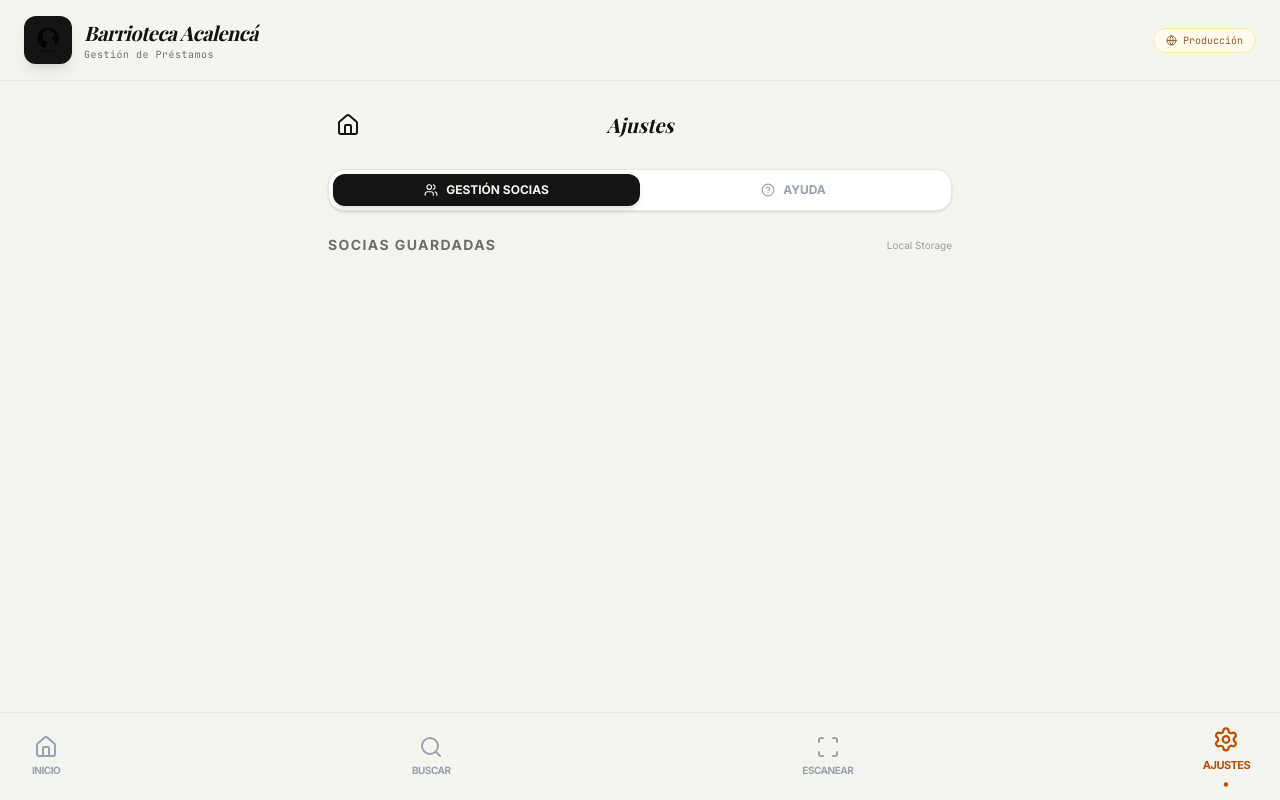
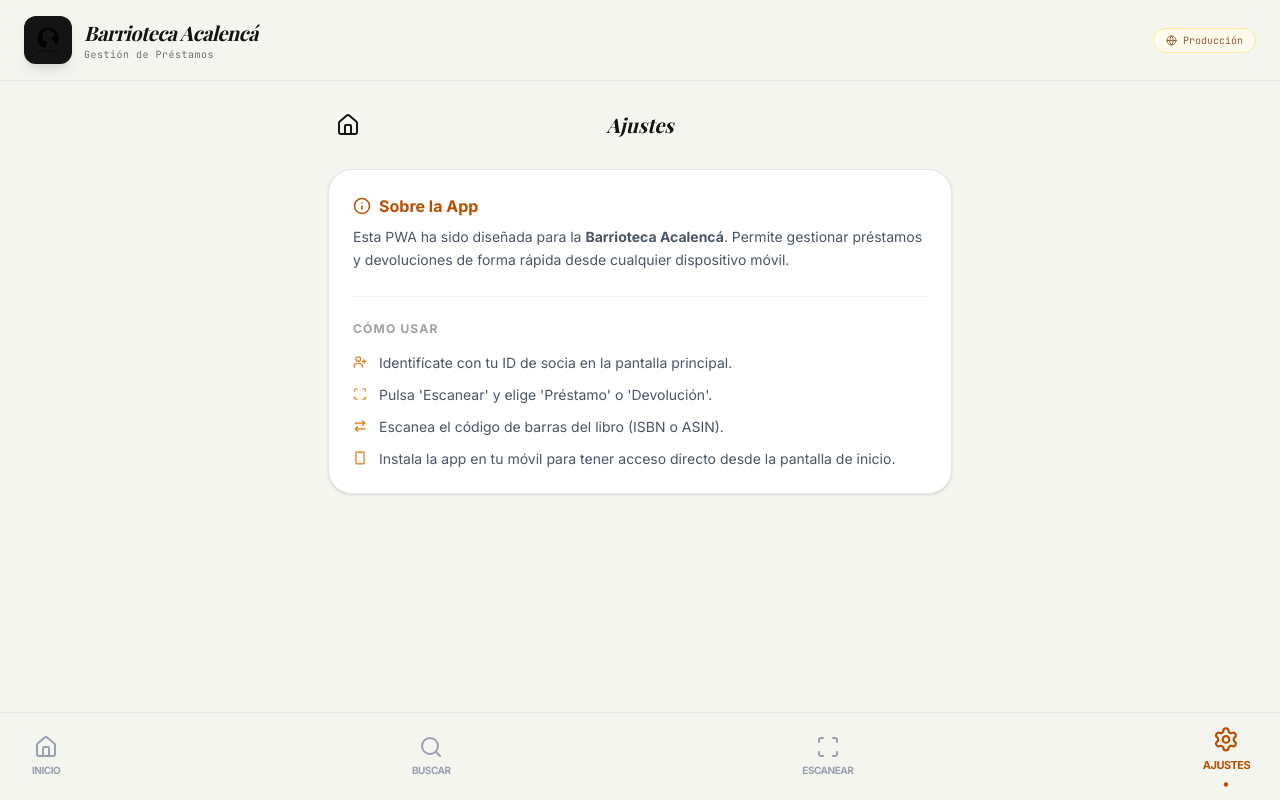
Before and after one commit to jesuscastilla/acalenca-barrioteca-app, a React (Vite) app: page / in a window 1280 px wide. Both pictures are taken after a click on the button "AJUSTES". Built offline with nearby package versions, Linux system fonts and the light colour scheme; a web font is replaced by a local one.

Commit message:
Cambios nuevos

```diff
--- a/src/App.tsx
+++ b/src/App.tsx
@@ -11,15 +11,12 @@ import {
   CheckCircle,
   XCircle,
   ArrowRightLeft,
-  Trash2,
   Code,
   Globe,
   Smartphone,
   Info,
   User,
   UserPlus,
-  Users,
-  Check,
   HelpCircle,
   X,
   Download
@@ -55,7 +52,7 @@ interface TransactionLog {
  */
 export default function App() {
   const [view, setView] = useState<View>('dashboard');
-  const [settingsSubView, setSettingsSubView] = useState<'socia' | 'help'>('socia');
+  const [settingsSubView, setSettingsSubView] = useState<'help'>('help');
   const endpoint = '/api';
   const [selectedAction, setSelectedAction] = useState<ActionType>('prestamo');
   const [manualCode, setManualCode] = useState('');
@@ -395,15 +392,6 @@ export default function App() {
     }
   };
 
-  const handleDeleteUser = (id: string) => {
-    if (window.confirm("¿Seguro que deseas eliminar a esta socia?")) {
-      setUsers(prev => prev.filter(u => u.id !== id));
-      if (activeUserId === id) {
-        setActiveUserId('');
-      }
-    }
-  };
-
   const handleScanSuccess = (scannedCode: string) => {
     if (selectedAction === 'prestamo' && !prestamoMemberId) {
       setPrestamoMemberId(scannedCode);
@@ -487,12 +475,12 @@ export default function App() {
 
                 {/* Descripción */}
                 <p className="text-xs text-white/70 leading-relaxed mb-4">
-                  Añade la app a tu pantalla de inicio para gestionar préstamos aunque no tengas conexión a internet.
+                  Añade la app a tu pantalla de inicio para un acceso más rápido desde tu dispositivo móvil.
                 </p>
 
                 {/* Beneficios */}
                 <div className="flex gap-2 mb-4">
-                  {['Sin navegador', 'Acceso offline', 'Notificaciones'].map(tag => (
+                  {['Sin navegador', 'Notificaciones'].map(tag => (
                     <span key={tag} className="text-[10px] font-bold bg-white/10 text-white/70 px-2.5 py-1 rounded-full">
                       {tag}
                     </span>
@@ -832,60 +820,6 @@ export default function App() {
               </div>
             )}
 
-            <div className="flex bg-white p-1 rounded-2xl border border-gray-200 shadow-sm mb-6">
-              <button
-                onClick={() => setSettingsSubView('socia')}
-                className={`flex-1 py-2 rounded-xl text-xs font-bold uppercase transition-all flex items-center justify-center gap-2 ${settingsSubView === 'socia' ? 'bg-ink text-bg shadow-md' : 'text-gray-400'}`}
-              >
-                <Users size={14} /> Gestión Socias
-              </button>
-              <button
-                onClick={() => setSettingsSubView('help')}
-                className={`flex-1 py-2 rounded-xl text-xs font-bold uppercase transition-all flex items-center justify-center gap-2 ${settingsSubView === 'help' ? 'bg-ink text-bg shadow-md' : 'text-gray-400'}`}
-              >
-                <HelpCircle size={14} /> Ayuda
-              </button>
-            </div>
-
-            {settingsSubView === 'socia' && (
-              <div className="space-y-4">
-                <div className="flex items-center justify-between">
-                  <h3 className="text-sm font-bold uppercase tracking-widest opacity-60">Socias Guardadas</h3>
-                  <p className="text-[10px] opacity-40">Local Storage</p>
-                </div>
-
-                <div className="grid gap-3">
-                  {users.map(user => (
-                    <div key={user.id} className="bg-white p-4 rounded-2xl border border-gray-100 flex items-center justify-between shadow-sm group">
-                      <div className="flex items-center gap-3">
-                        <div className={`w-10 h-10 rounded-full flex items-center justify-center text-lg font-serif italic ${activeUserId === user.id ? 'bg-amber-500 text-black' : 'bg-gray-100 text-gray-400'}`}>
-                          {user.nombre.charAt(0)}
-                        </div>
-                        <div>
-                          <p className="text-sm font-bold">{user.nombre}</p>
-                          <p className="text-[10px] font-mono opacity-50">{user.barcode}</p>
-                        </div>
-                      </div>
-                      <div className="flex items-center gap-2 opacity-0 group-hover:opacity-100 transition-opacity">
-                        <button
-                          onClick={() => { setActiveUserId(user.id); setPrestamoMemberId(user.barcode); }}
-                          className={`p-2 rounded-xl transition-colors ${activeUserId === user.id ? 'bg-amber-100 text-amber-600' : 'bg-gray-50 text-gray-400 hover:bg-gray-100'}`}
-                        >
-                          <Check size={16} />
-                        </button>
-                        <button
-                          onClick={() => handleDeleteUser(user.id)}
-                          className="p-2 bg-red-50 text-red-400 rounded-xl hover:bg-red-100 transition-colors"
-                        >
-                          <Trash2 size={16} />
-                        </button>
-                      </div>
-                    </div>
-                  ))}
-                </div>
-              </div>
-            )}
-
             {settingsSubView === 'help' && (
               <div className="bg-white p-6 rounded-3xl border border-gray-200 shadow-sm space-y-6">
                 <div className="space-y-2">
@@ -902,7 +836,7 @@ export default function App() {
                       { icon: <UserPlus size={14} />, text: "Identifícate con tu ID de socia en la pantalla principal." },
                       { icon: <Scan size={14} />, text: "Pulsa 'Escanear' y elige 'Préstamo' o 'Devolución'." },
                       { icon: <ArrowRightLeft size={14} />, text: "Escanea el código de barras del libro (ISBN o ASIN)." },
-                      { icon: <Smartphone size={14} />, text: "Instala la app en tu móvil para usarla sin conexión a internet." }
+                      { icon: <Smartphone size={14} />, text: "Instala la app en tu móvil para tener acceso directo desde la pantalla de inicio." }
                     ].map((item, i) => (
                       <li key={i} className="flex items-start gap-3 text-sm text-gray-600">
                         <div className="mt-0.5 text-amber-600">{item.icon}</div>
```
Also changed, not shown: 1 other file (tests, documents, lock files or other folders).
